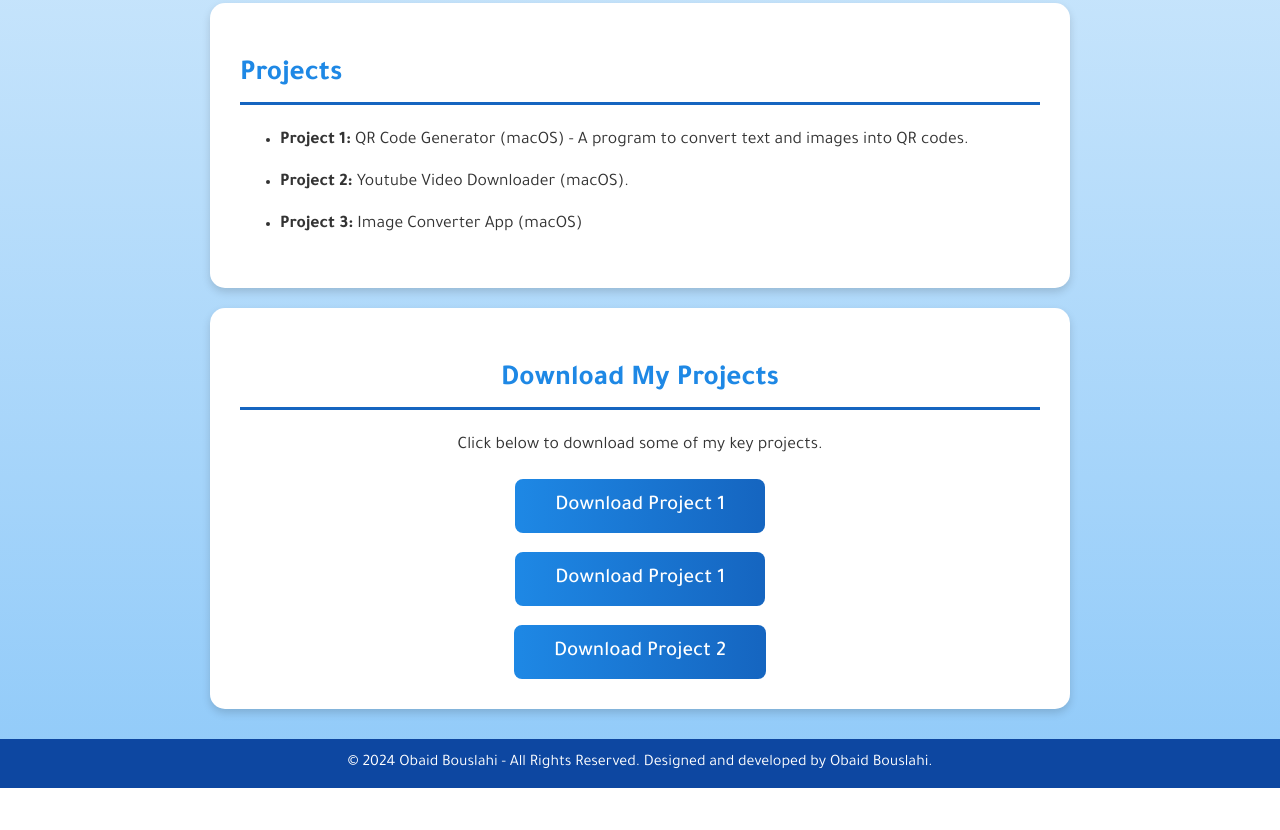
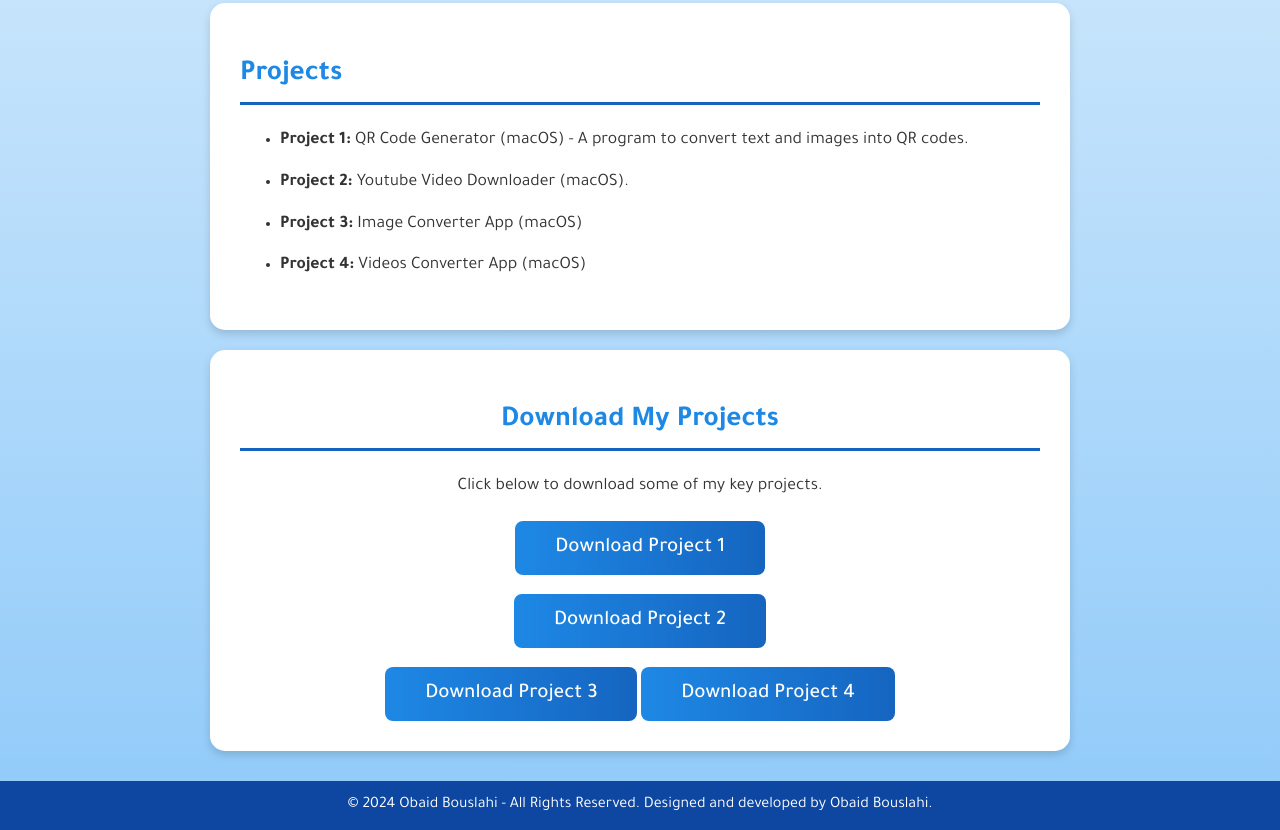
Before and after one commit to obaidmedweb/obaidbouslahi, a plain HTML site: page index.html in a window 1280 px wide. Shown: the part 448-1278 px from the top of the page. Before the commit the page ends 1236 px from the top, so only its background shows below. Drawn offline with Linux system fonts and the light colour scheme.

Commit message:
Update index.html

```diff
--- a/index.html
+++ b/index.html
@@ -193,6 +193,7 @@
             <li><strong>Project 1:</strong> QR Code Generator (macOS) - A program to convert text and images into QR codes.</li>
             <li><strong>Project 2:</strong> Youtube Video Downloader (macOS).</li>
             <li><strong>Project 3:</strong> Image Converter App (macOS)</li>
+            <li><strong>Project 4:</strong> Videos Converter App (macOS)</li>
             <!-- Add more projects here as needed -->
         </ul>
     </section>
@@ -201,8 +202,9 @@
         <h2>Download My Projects</h2>
         <p>Click below to download some of my key projects.</p>
         <a href="https://github.com/obaidmedweb/Qrgenerator/releases/tag/V1.0" download>Download Project 1</a><br><br>
-        <a href="https://github.com/obaidmedweb/obaidmedweb/releases/tag/v1.0" download>Download Project 1</a><br><br>
-        <a href="https://github.com/obaidmedweb/ImageConverterApp/releases/tag/v1.0" download>Download Project 2</a>
+        <a href="https://github.com/obaidmedweb/obaidmedweb/releases/tag/v1.0" download>Download Project 2</a><br><br>
+        <a href="https://github.com/obaidmedweb/ImageConverterApp/releases/tag/v1.0" download>Download Project 3</a>
+        <a href="https://github.com/obaidmedweb/YoutubeVideoDownloadermacOS" download>Download Project 4</a>
     </section>
 
     <footer>
```
